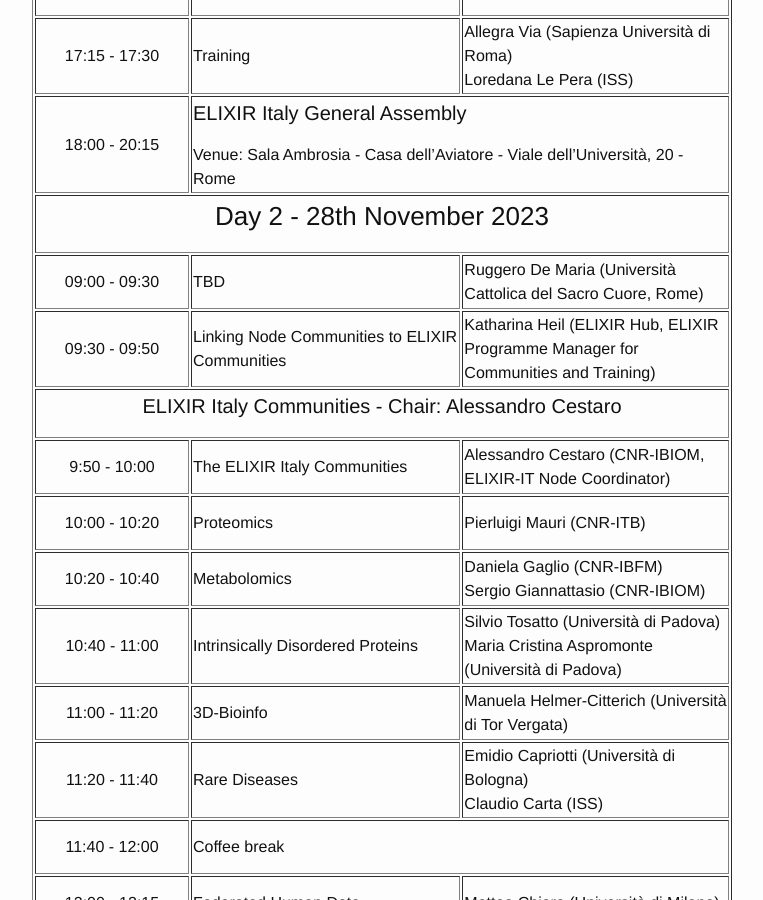
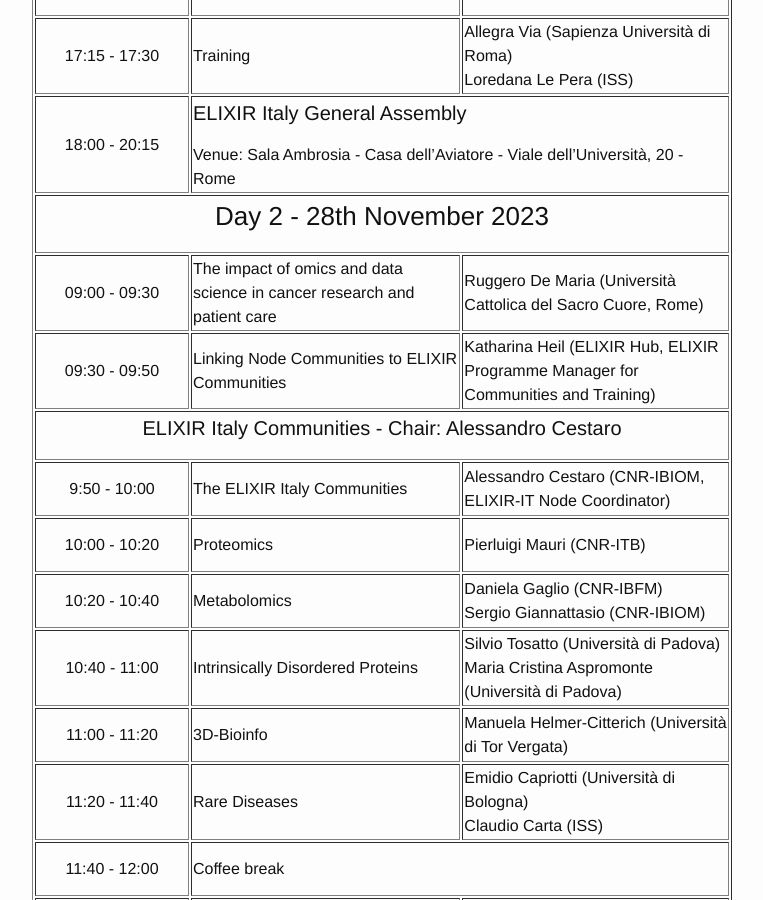
Before and after one commit to ELIXIR-IIB-training/website, a Jekyll site: the page built from _posts/2023-11-27-All_Hands_2023.md, in a window 1280 px wide and 900 px high, scrolled down 3115 px. Shown: the whole window, without its empty margins (238-1001 px from the left). Built offline with Jekyll 4.4.1, drawn with Linux system fonts in a browser that asks for light colours.

Commit message:
Update 2023-11-27-All_Hands_2023.md

```diff
--- a/_posts/2023-11-27-All_Hands_2023.md
+++ b/_posts/2023-11-27-All_Hands_2023.md
@@ -144,7 +144,7 @@ The event will be followed by two parallel workshops on 28th - 29th November 202
   </tr>
   <tr>
    <td height="50" width="150" align=center>09:00 - 09:30</td>
-   <td height="50">TBD</td>
+   <td height="50">The impact of omics and data science in cancer research and patient care</td>
    <td height="50">Ruggero De Maria (Università Cattolica del Sacro Cuore, Rome)</td>
   </tr>
   <tr>
```
